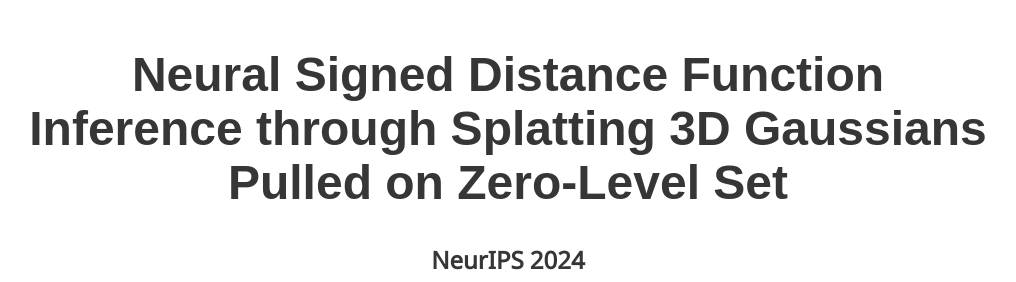
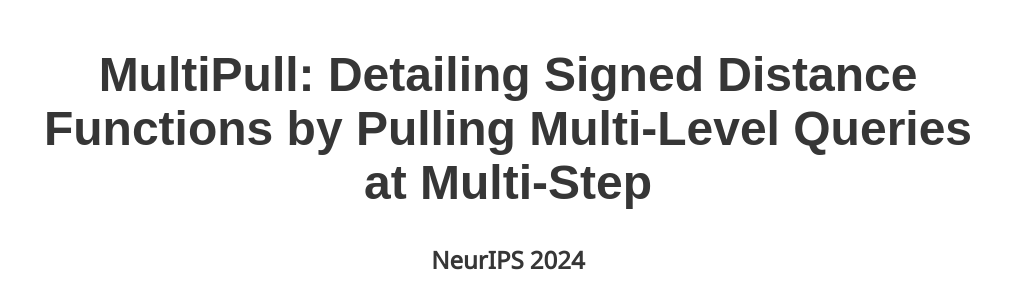
Before and after one commit to takeshie/MultiPull, a plain HTML site: page index.html in a window 1280 px wide. Shown: the top 282 px of the page, without its empty margins (132-1148 px from the left). Drawn offline with nearby package versions, Linux system fonts and the light colour scheme; some icons are missing; a web font is replaced by a local one.

Commit message:
Update index.html

```diff
--- a/index.html
+++ b/index.html
@@ -47,7 +47,7 @@
     <div class="container is-max-desktop">
       <div class="columns is-centered">
         <div class="column has-text-centered">
-          <h1 class="title is-1 publication-title">Neural Signed Distance Function Inference through Splatting 3D Gaussians Pulled on Zero-Level Set</h1>
+          <h1 class="title is-1 publication-title">MultiPull: Detailing Signed Distance Functions by Pulling Multi-Level Queries at Multi-Step</h1>
           <div class="column is-full_width">
             <h2 class="title is-4">NeurIPS 2024</h2>
           </div>
```
